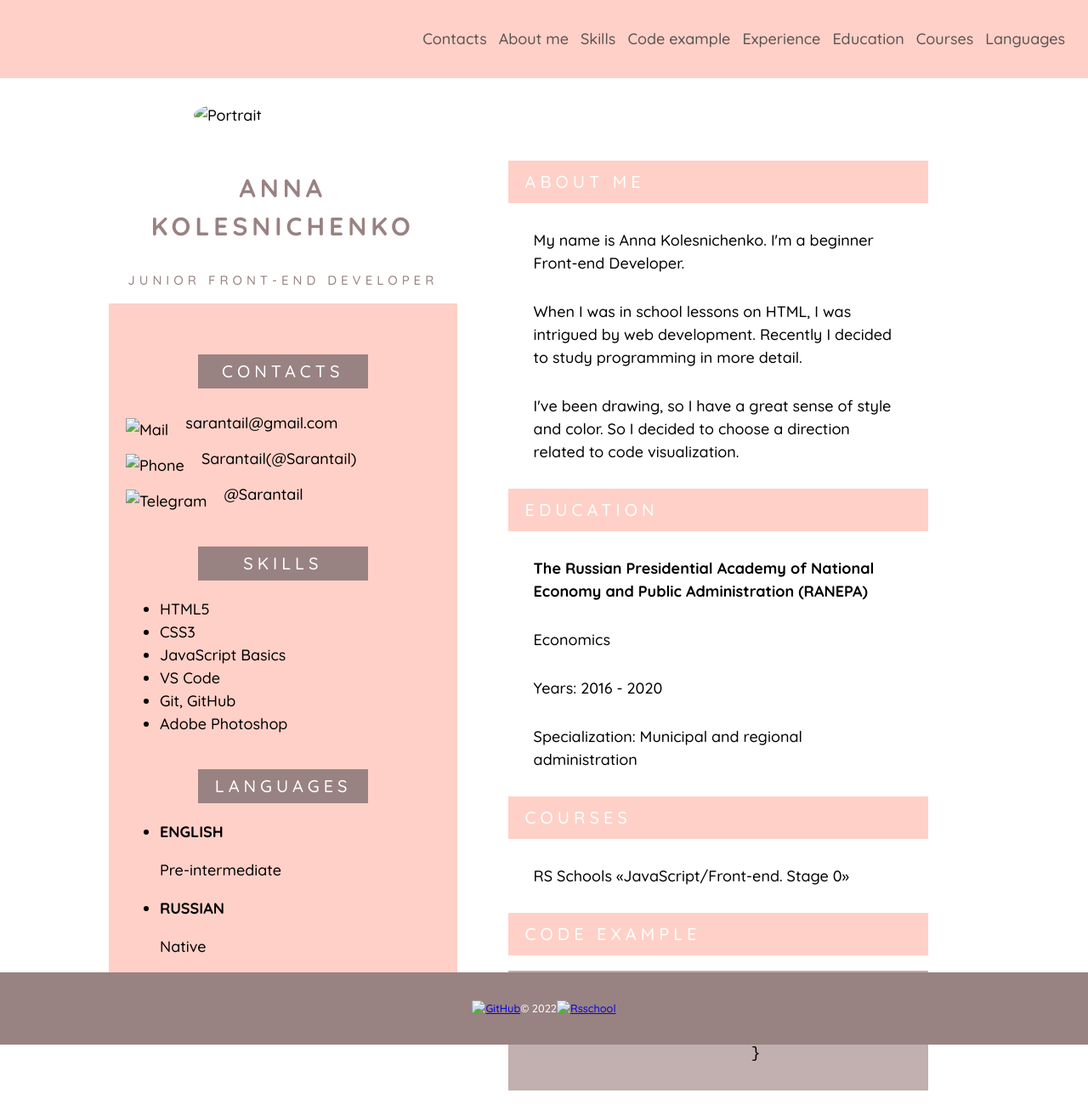
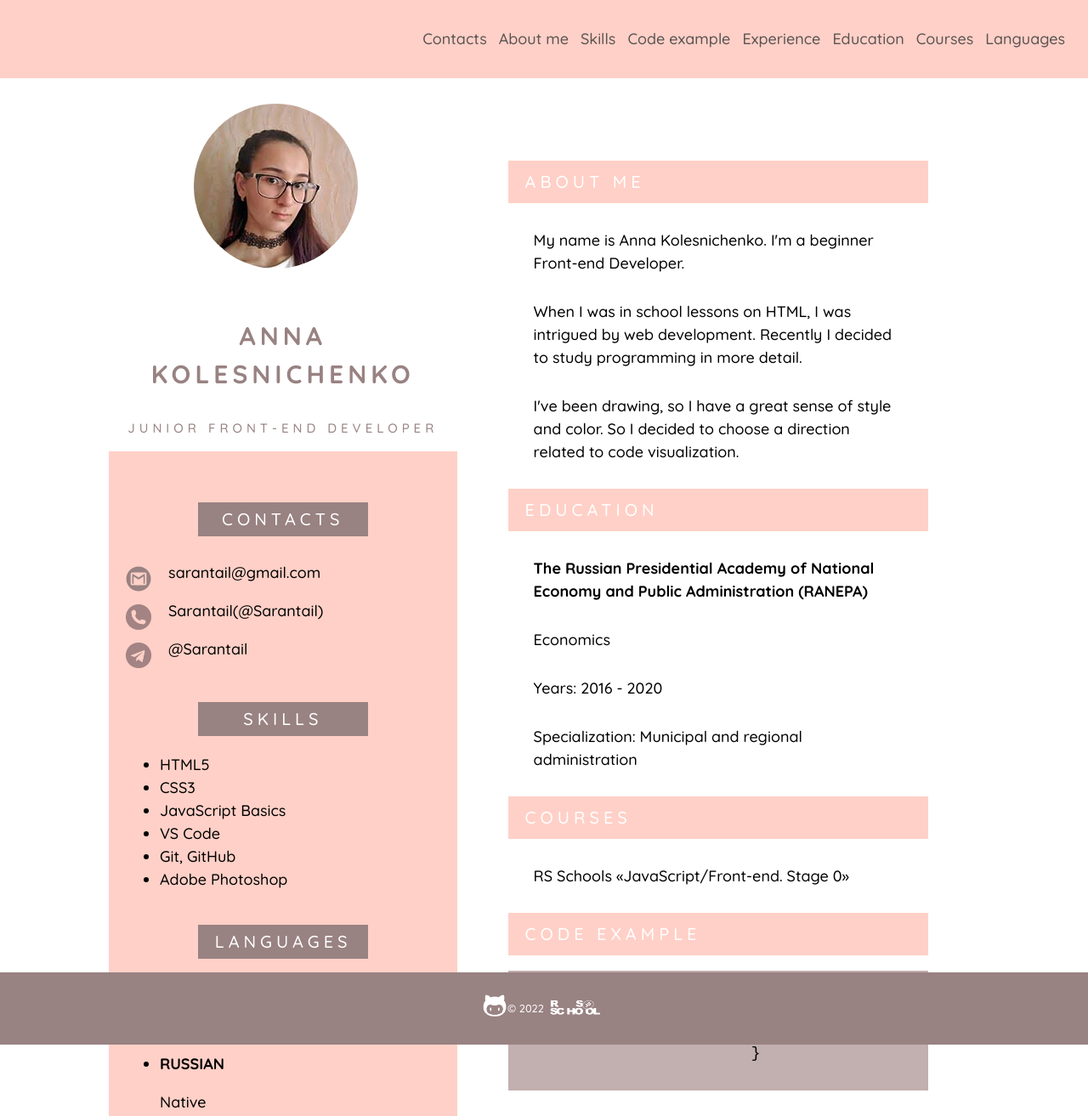
Before and after one commit to Sarantail/rsschool-cv, a plain HTML site: page index.html in a window 1280 px wide. Shown: the top 1313 px of the page at 85% size. Drawn offline with Linux system fonts and the light colour scheme; the site is published under a folder, as on GitHub Pages, so addresses that start at the root find nothing.

Commit message:
Update index.html

```diff
--- a/index.html
+++ b/index.html
@@ -33,7 +33,7 @@
     <div class="conteiner-centered">
         <div class="two-columns">
             <aside class="left-column">
-                <img class="pic" src="/assets/pic/photo.jpg" alt="Portrait">
+                <img class="pic" src="./assets/pic/photo.jpg" alt="Portrait">
                 <section class="section">
                     <h1 class="section-name">Anna Kolesnichenko</h1>
                     <h3 class="section-status">Junior Front-end Developer</h3>
@@ -41,11 +41,11 @@
                 <div class="container">
                     <section class="section" id="contacts">
                         <h2 class="section-title-column">Contacts</h2>
-                        <img src="/assets/icons/gmail.png" alt="Mail" width="30" height="30">
+                        <img src="./assets/icons/gmail.png" alt="Mail" width="30" height="30">
                         <p>sarantail@gmail.com</p><br>
-                        <img src="/assets/icons/phone.png" alt="Phone" width="30" height="30">
+                        <img src="./assets/icons/phone.png" alt="Phone" width="30" height="30">
                         <p>Sarantail(@Sarantail)</p><br>
-                        <img src="/assets/icons/telegram.png" alt="Telegram" width="30" height="30">
+                        <img src="./assets/icons/telegram.png" alt="Telegram" width="30" height="30">
                         <p>@Sarantail</p>
                     </section>
                     <section class="section" id="skills">
@@ -104,11 +104,11 @@
         </div>
         <footer class="footer">
             <a class="github" href="https://github.com/Sarantail">
-                <img src="/assets/icons/github.png" alt="GitHub" width="30" height="30">
+                <img src="./assets/icons/github.png" alt="GitHub" width="30" height="30">
             </a>
             <p>© 2022</p>
             <a class="rsschool" href="https://rs.school/js/">
-                <img src="/assets/icons/rsschool.png" alt="Rsschool" width="73" height="26">
+                <img src="./assets/icons/rsschool.png" alt="Rsschool" width="73" height="26">
             </a>
         </footer>
     </div>
```
